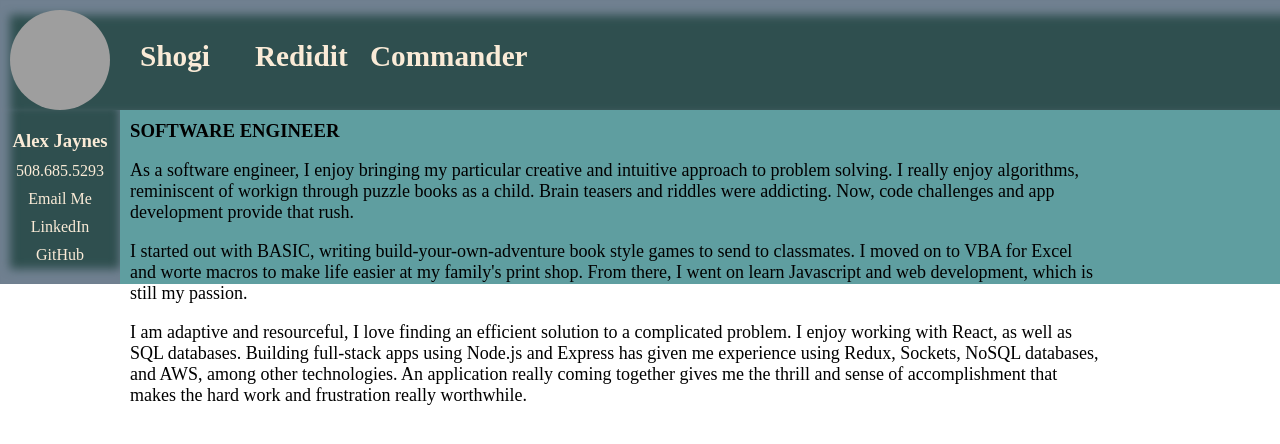
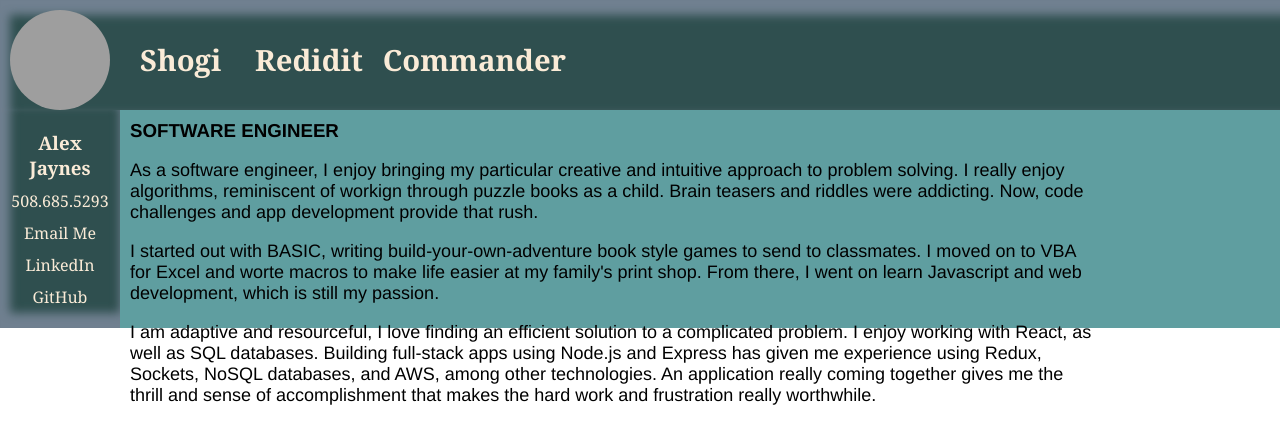
Before and after one commit to Ocheyo/portfolio, a React app: page / in a window 1280 px wide. Built offline with nearby package versions, Linux system fonts and the light colour scheme; grey boxes are pictures that could not be loaded.

Commit message:
change fonts

```diff
--- a/public/styles.css
+++ b/public/styles.css
@@ -16,6 +16,7 @@ h5 {
 }
 
 .Sidebar {
+  font-family: Cambria, Cochin, Georgia, Times, 'Times New Roman', serif;
   box-shadow: 5px -10px 10px 5px slategray inset;
   display: inline-block;
   padding: 10px;
@@ -49,7 +50,13 @@ h5 {
 }
 
 .Nav {
-   box-shadow: 5px 10px 10px 5px slategray inset;
+  font-family: Cambria,
+  Cochin,
+  Georgia,
+  Times,
+  'Times New Roman',
+  serif;
+  box-shadow: 5px 10px 10px 5px slategray inset;
   padding: 10px;
   background-color: darkslategray;
   height: 90px;
@@ -80,6 +87,7 @@ h5 {
 }
 
 .content {
+  font-family: Helvetica, Arial, sans-serif;
   display: inline-block;
   position: absolute;
   padding: 10px 10px 10px 10px;
```
Also changed, not shown: 1 other file.
